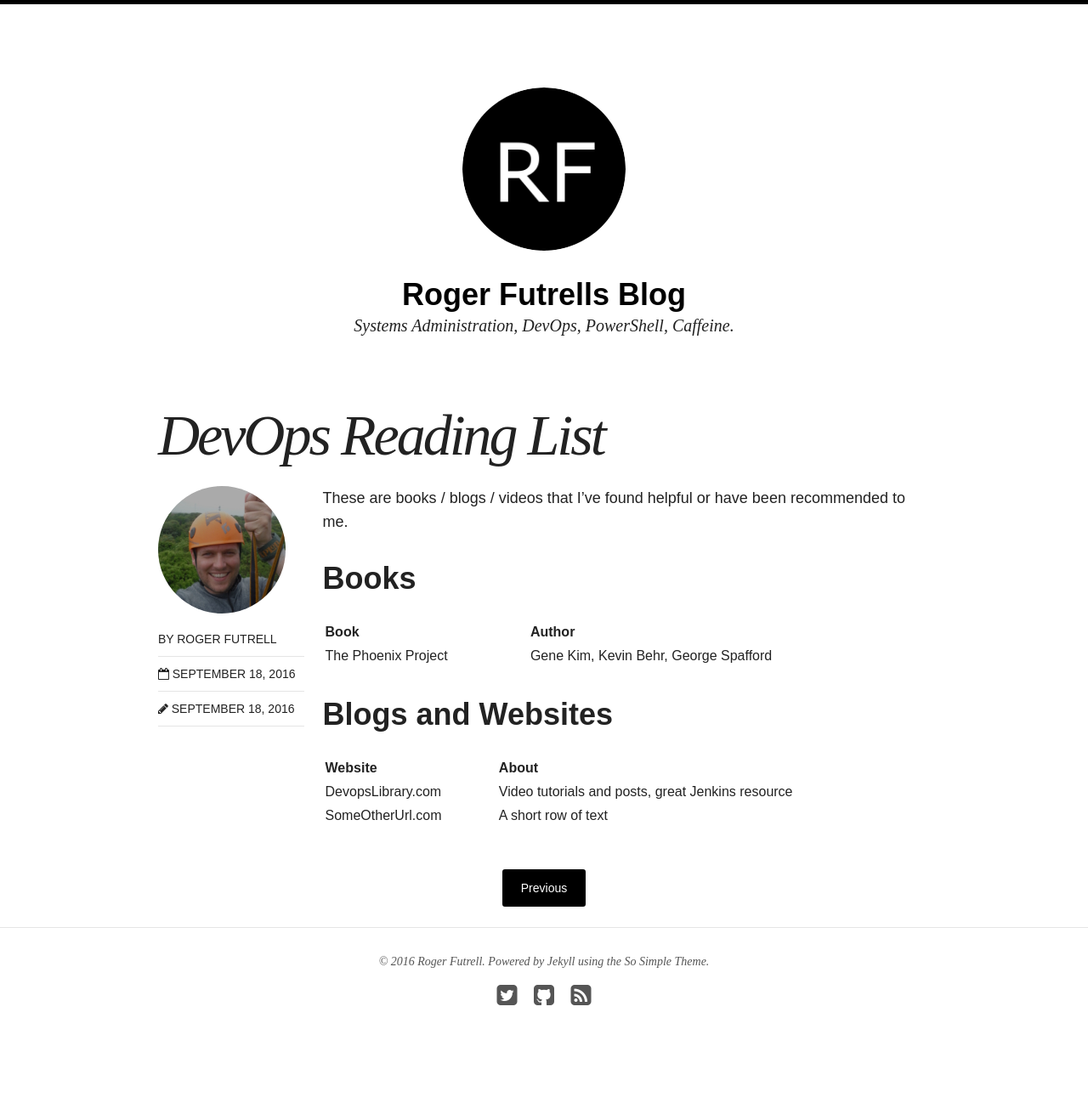
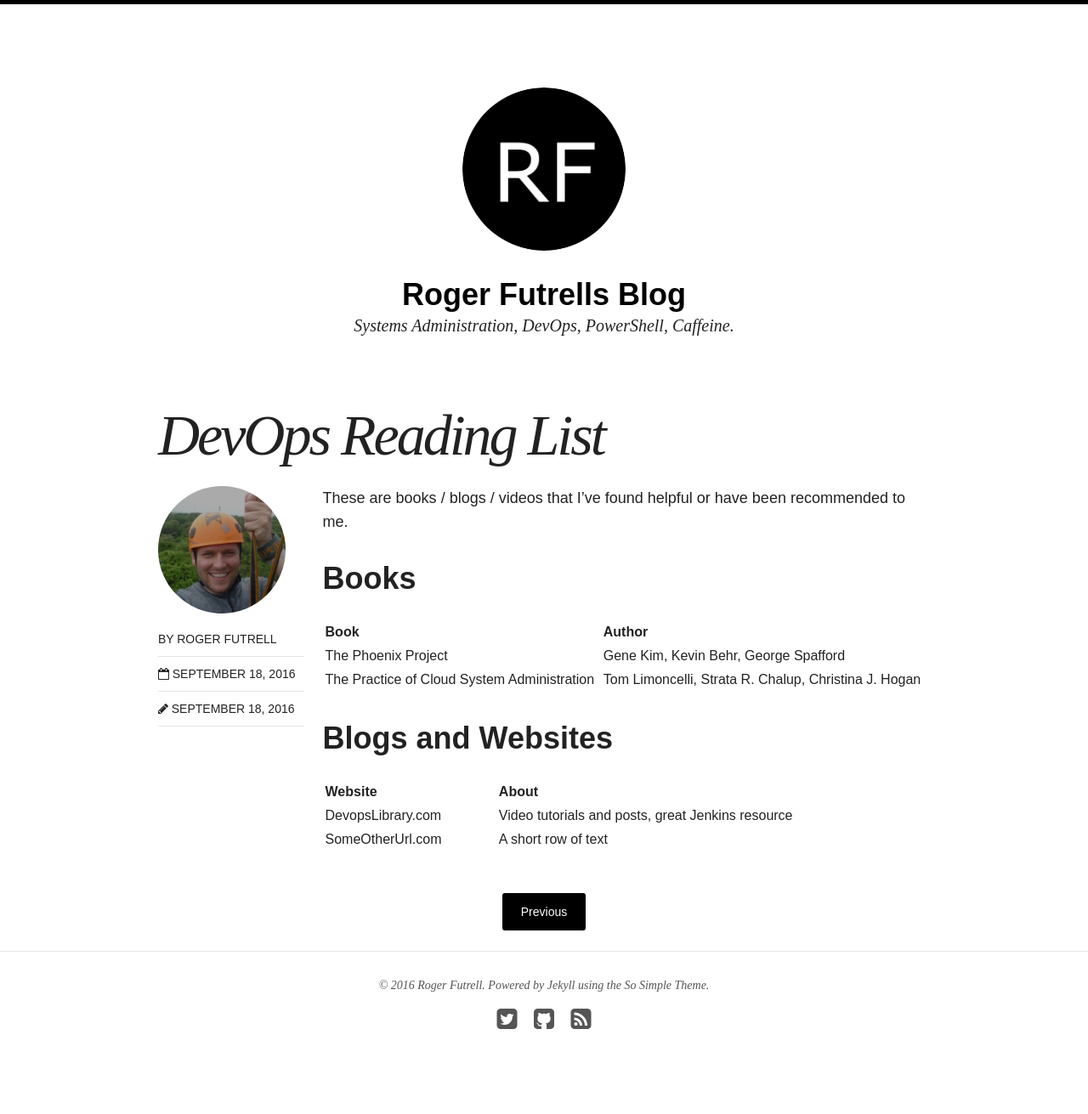
Before and after one commit to rogfut/rogfut.github.io, a Jekyll site: the page built from _posts/blog/2016-09-18-devops-reading-list.md, in a window 1280 px wide. Shown: the whole page at 85% size. Built offline with Jekyll 4.4.1, drawn with Linux system fonts in a browser that asks for light colours; nearby versions of some CDN libraries; before the commit the page ends 1283 px from its top, so only the background shows below that.

Commit message:
added another row to see how it looks

```diff
--- a/_posts/blog/2016-09-18-devops-reading-list.md
+++ b/_posts/blog/2016-09-18-devops-reading-list.md
@@ -18,10 +18,11 @@ These are books / blogs / videos that I've found helpful or have been recommende
 | Book | Author |
 |:-----|:-------|
 | The Phoenix Project | Gene Kim, Kevin Behr, George Spafford |
+| The Practice of Cloud System Administration | Tom Limoncelli, Strata R. Chalup, Christina J. Hogan |
 
 # Blogs and Websites
 
 | Website | About |
 |:--------|:------|
-| DevopsLibrary.com | Video tutorials and posts, great Jenkins resource |
+| [DevopsLibrary.com](http://devopslibrary.com) | Video tutorials and posts, great Jenkins resource |
 | SomeOtherUrl.com  | A short row of text |
```
